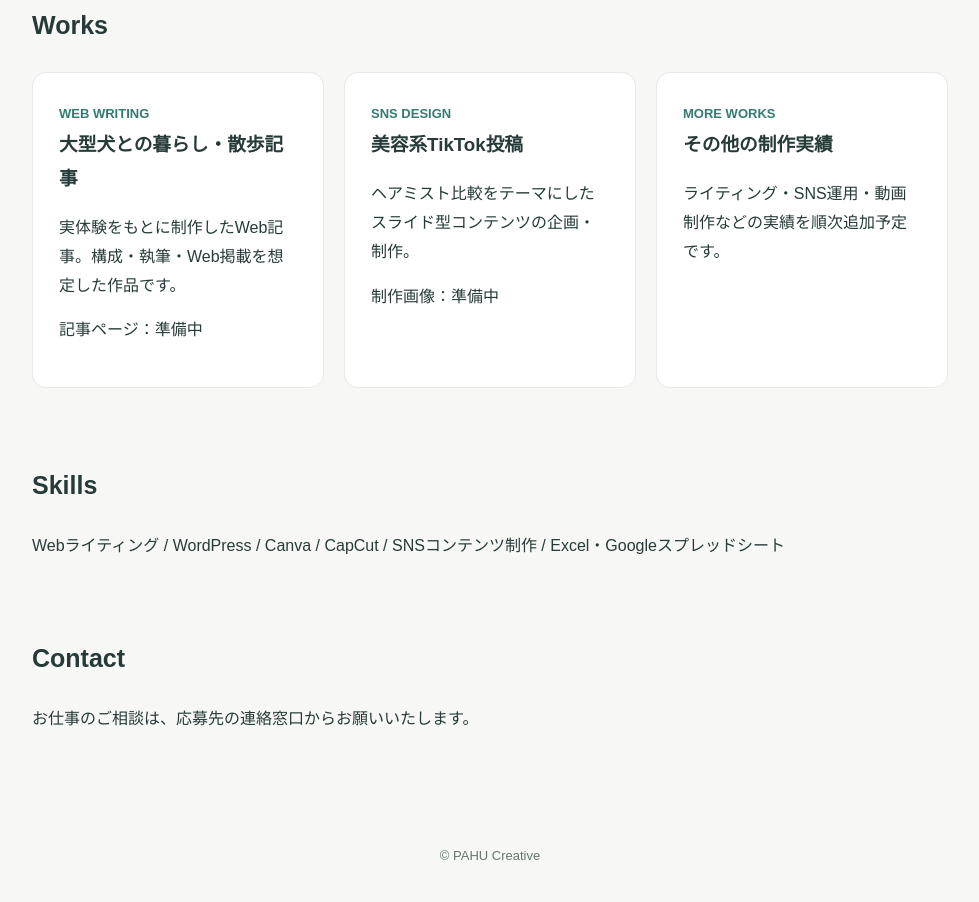
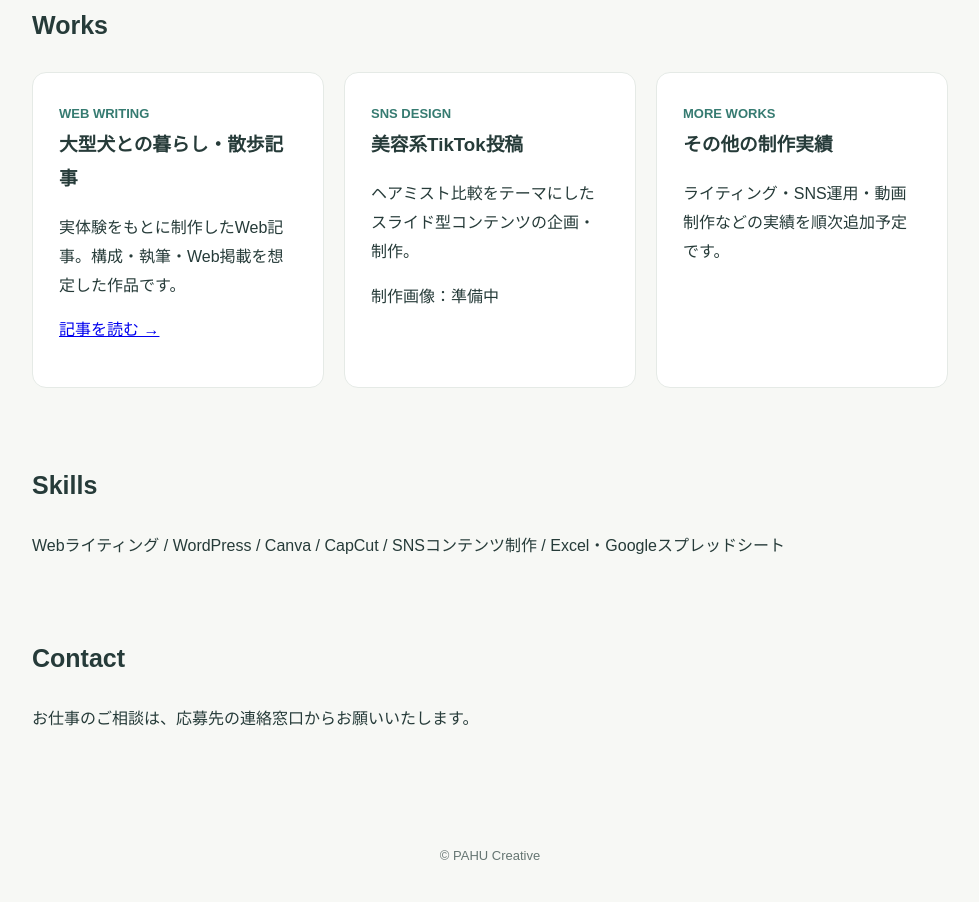
Before and after one commit to yayoi000309/pahu-creative, a plain HTML site: page index.html in a window 1280 px wide. Shown: the part 829-1731 px from the top of the page, without its empty margins (150-1129 px from the left). Drawn offline with Linux system fonts and the light colour scheme.

Commit message:
Update article link for dog walking content

```diff
--- a/index.html
+++ b/index.html
@@ -74,7 +74,7 @@
           <span class="tag">WEB WRITING</span>
           <h3>大型犬との暮らし・散歩記事</h3>
           <p>実体験をもとに制作したWeb記事。構成・執筆・Web掲載を想定した作品です。</p>
-          <p>記事ページ：準備中</p>
+          <p><a href="works/dog-walking/">記事を読む →</a></p>
         </article>
         <article class="card">
           <span class="tag">SNS DESIGN</span>
```
